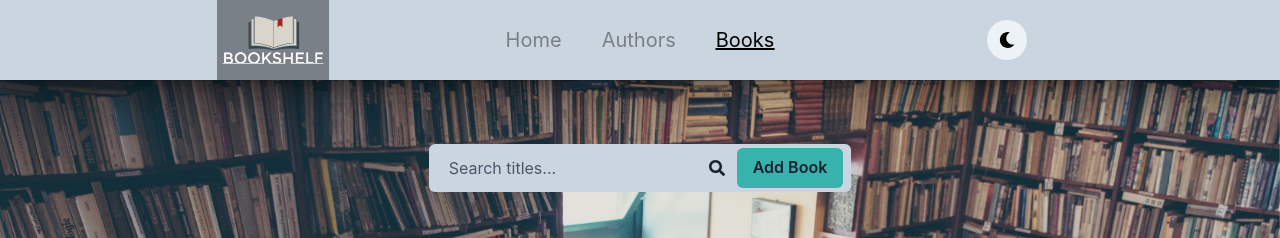
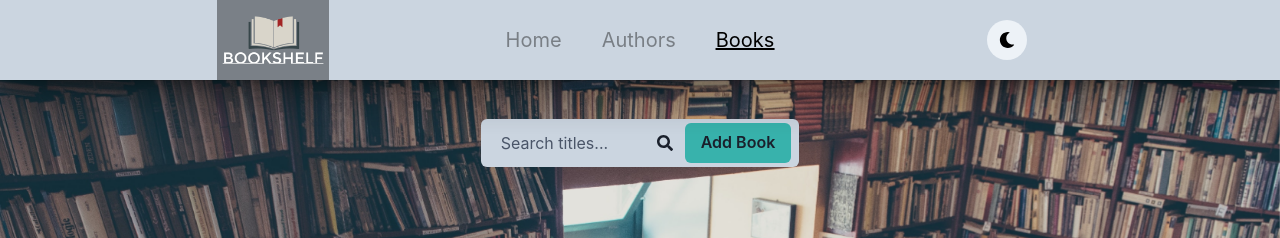
Before and after one commit to andrei-ce/bookshelf, a React (Create React App) app in the folder client/: page /books in a window 1280 px wide. Shown: the top 238 px of the page. Built offline with nearby package versions, Linux system fonts and the light colour scheme; no server answers.

Commit message:
adjusted searchBar position & authors now sorted by firstName

```diff
--- a/client/src/Pages/AuthorsPage.js
+++ b/client/src/Pages/AuthorsPage.js
@@ -95,7 +95,7 @@ const AuthorsPage = () => {
         p={1}
         mt={1}
         position='absolute'
-        top={['15px', '15px', '60px', '60px']}>
+        top={['15px', '15px', '35px', '35px']}>
         <InputGroup>
           <InputRightElement
             pointerEvents='none'
@@ -103,7 +103,7 @@ const AuthorsPage = () => {
           />
           <Input
             type='text'
-            w='200px'
+            maxW='200px'
             onChange={(e) => searchAuthors(e)}
             border='transparent'
             placeholder='Search authors...'
--- a/client/src/Pages/BooksPage.js
+++ b/client/src/Pages/BooksPage.js
@@ -49,7 +49,7 @@ const BooksPage = () => {
         p={1}
         mt={1}
         position='absolute'
-        top={['15px', '15px', '60px', '60px']}>
+        top={['15px', '15px', '35px', '35px']}>
         <InputGroup>
           <InputRightElement
             pointerEvents='none'
@@ -57,6 +57,7 @@ const BooksPage = () => {
           />
           <Input
             type='text'
+            maxW='200px'
             onChange={(e) => searchBooks(e)}
             placeholder='Search titles...'
             border='transparent'
```
Also changed, not shown: 1 other file (tests, documents, lock files or other folders).
